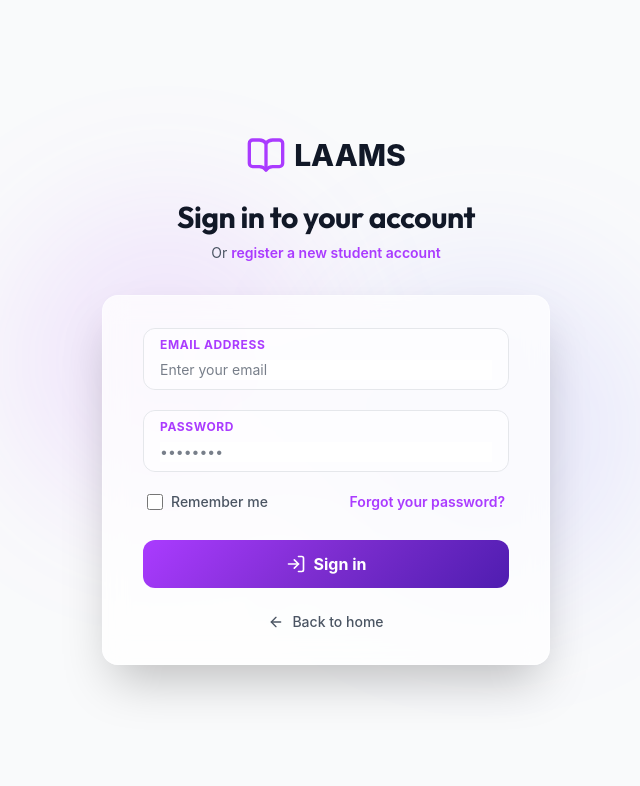
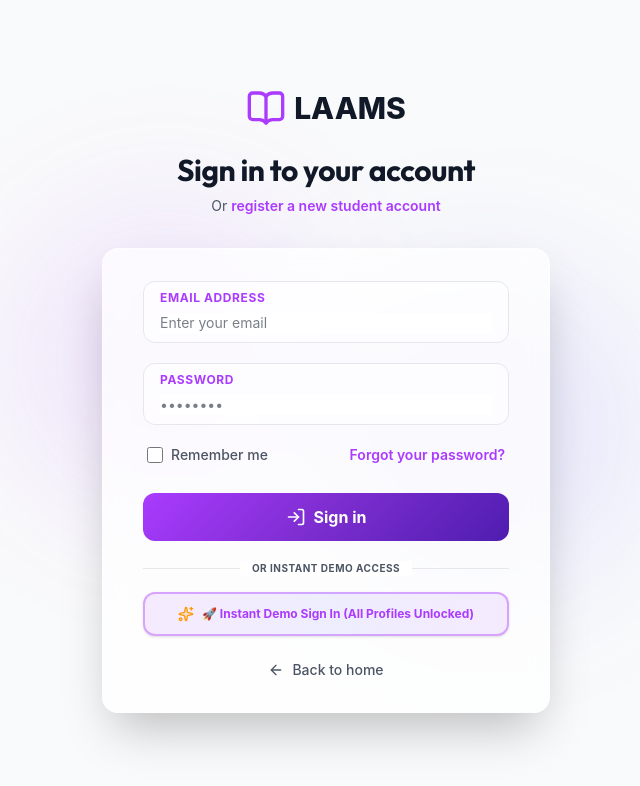
Before and after one commit to dhvaj/laams-frontend, a React (Vite) app: page /login in a window 1280 px wide. Shown: the top 786 px of the page, without its empty margins (314-954 px from the left). Built offline with nearby package versions, Linux system fonts and the light colour scheme; no server answers.

Commit message:
Add 1-Click Instant Demo Sign In button for instant zero-friction evaluation

```diff
--- a/src/pages/Login.tsx
+++ b/src/pages/Login.tsx
@@ -1,6 +1,6 @@
 import React, { useState } from 'react';
 import { Link, useNavigate, useLocation } from 'react-router-dom';
-import { BookOpen, LogIn, ArrowLeft, Loader2 } from 'lucide-react';
+import { BookOpen, LogIn, ArrowLeft, Loader2, Sparkles } from 'lucide-react';
 import { Button } from '../components/ui/Button';
 import { useAuth } from '../contexts/AuthContext';
 
@@ -241,6 +241,38 @@ export const Login: React.FC = () => {
                   {isSubmitting ? 'Signing in...' : 'Sign in'}
                 </Button>
               </div>
+
+              <div className="relative my-4">
+                <div className="absolute inset-0 flex items-center">
+                  <div className="w-full border-t theme-border"></div>
+                </div>
+                <div className="relative flex justify-center text-[10px] uppercase">
+                  <span className="bg-white dark:bg-gray-900 px-3 theme-text-muted font-bold tracking-wider">
+                    Or Instant Demo Access
+                  </span>
+                </div>
+              </div>
+
+              <button
+                type="button"
+                onClick={async () => {
+                  setEmail('demo@demo.com');
+                  setPassword('password123');
+                  setIsSubmitting(true);
+                  setError('');
+                  try {
+                    await login('demo@demo.com', 'password123');
+                    navigate('/dashboard');
+                  } catch (err: any) {
+                    setError(err.message || 'Login failed');
+                    setIsSubmitting(false);
+                  }
+                }}
+                className="w-full py-3 px-4 rounded-xl border-2 border-primary/40 bg-gradient-to-r from-primary/10 via-indigo-500/10 to-purple-500/10 hover:from-primary/20 hover:to-indigo-500/20 text-primary font-bold text-xs flex items-center justify-center gap-2 shadow-sm transition-all hover:scale-[1.01] active:scale-[0.99] cursor-pointer"
+              >
+                <Sparkles className="w-4 h-4 text-amber-500 fill-amber-500/20" />
+                <span>🚀 Instant Demo Sign In (All Profiles Unlocked)</span>
+              </button>
             </form>
           )}
 
```
